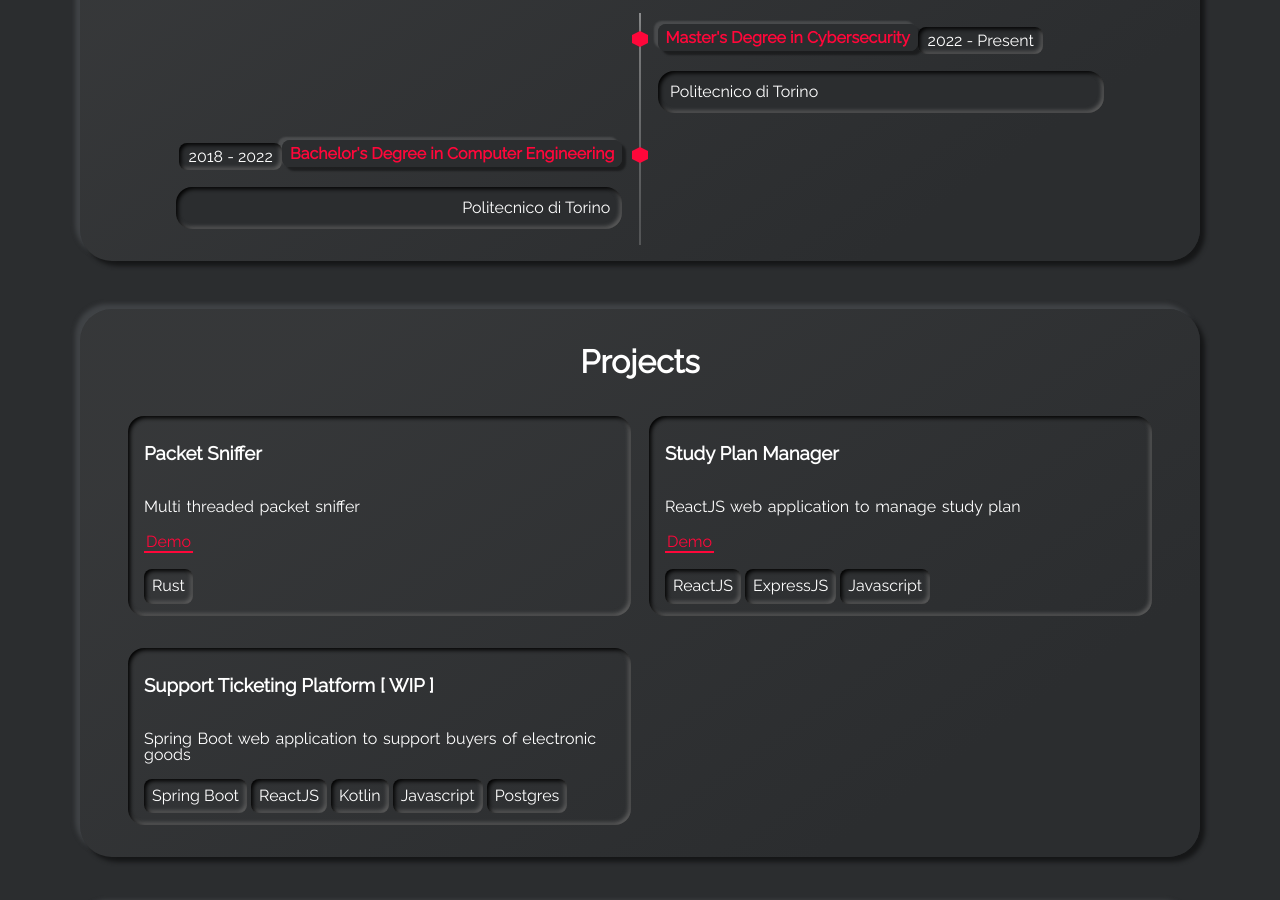
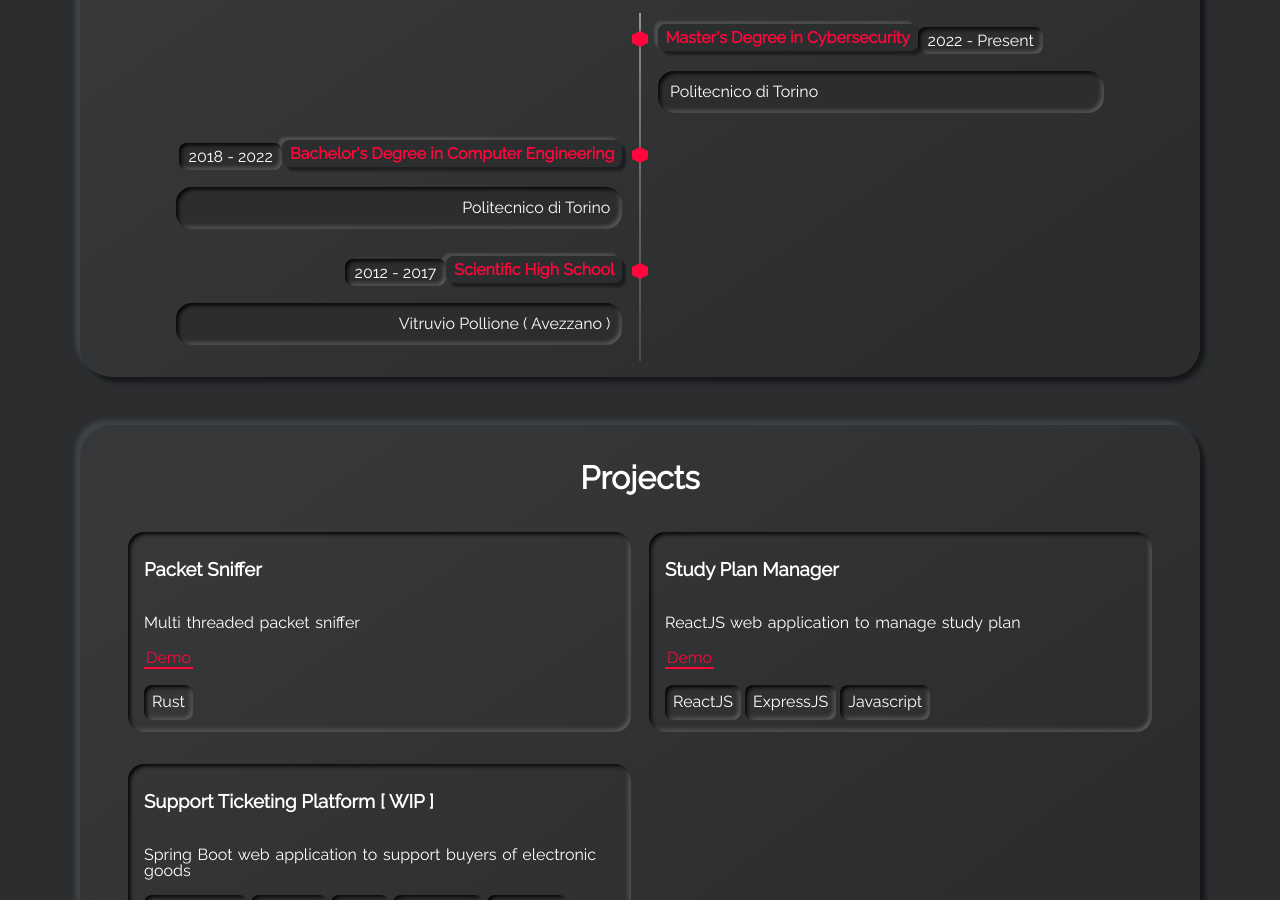
Before and after one commit to danieledibattista/danieledibattista, a Jekyll site: the page built from index.html, in a window 1280 px wide and 900 px high, scrolled down 2248 px. Built offline with Jekyll 4.4.1, drawn with Linux system fonts in a browser that asks for light colours.

Commit message:
Update about content

```diff
--- a/_data/timeline.yml
+++ b/_data/timeline.yml
@@ -19,13 +19,19 @@
 
 
 - title: Master's Degree in Cybersecurity
-  title-url: https://example.com/
+  title-url: #
   date: 2022 - Present
   subtitle: Politecnico di Torino
   timeline-side: right
 
 - title: Bachelor's Degree in Computer Engineering
-  title-url: https://example.com/
+  title-url: #
   date: 2018 - 2022
   subtitle: Politecnico di Torino
   timeline-side: left
+
+- title: Scientific High School
+  title-url: #
+  date: 2012 - 2017
+  subtitle: Vitruvio Pollione ( Avezzano )
+  timeline-side: left
```
